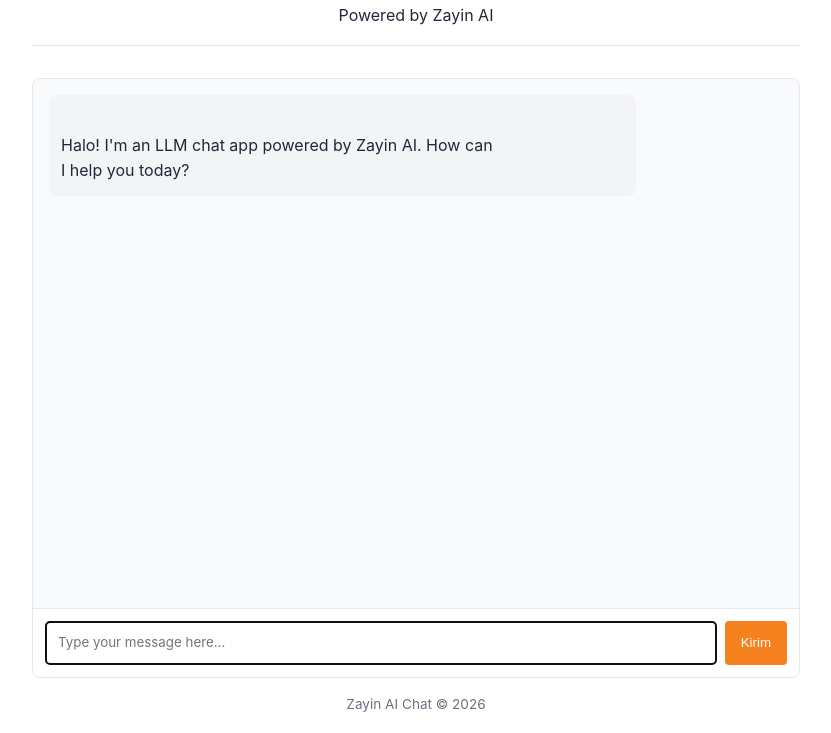
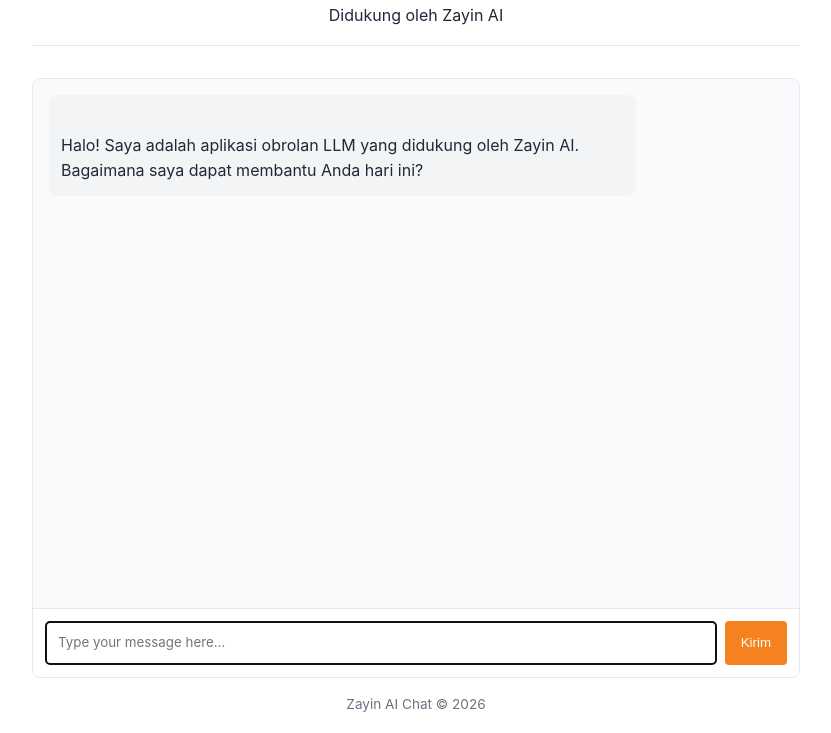
Before and after one commit to Zayin112/llm-chat-app, a website: page public/index.html in a window 1280 px wide. Shown: the part 67-800 px from the top of the page, without its empty margins (224-1055 px from the left). Drawn offline with Linux system fonts and the light colour scheme.

Commit message:
Translate text to Indonesian in index.html

```diff
--- a/public/index.html
+++ b/public/index.html
@@ -145,21 +145,22 @@
 	<body>
 		<header>
 			<h1>Zayin AI Chat</h1>
-			<p>Powered by Zayin AI</p>
+			<p>
+				Didukung oleh Zayin AI
+			</p>
 		</header>
 
 		<div class="chat-container">
 			<div id="chat-messages" class="chat-messages">
 				<div class="message assistant-message">
 					<p>
-						Halo! I'm an LLM chat app powered by Zayin AI. How can
-						I help you today?
+						Halo! Saya adalah aplikasi obrolan LLM yang didukung oleh Zayin AI. Bagaimana saya dapat membantu Anda hari ini?
 					</p>
 				</div>
 			</div>
 
 			<div class="typing-indicator" id="typing-indicator">
-				AI is thinking...
+				AI sedang berpikir...
 			</div>
 
 			<div class="message-input">
```
